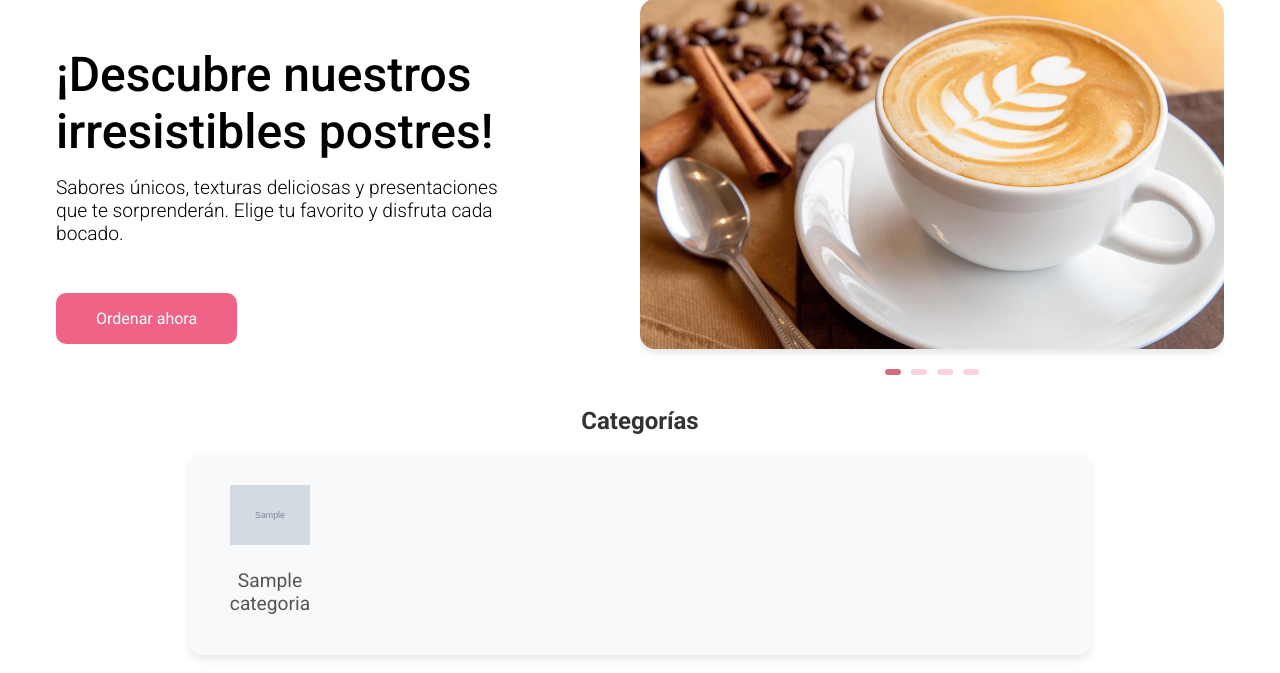
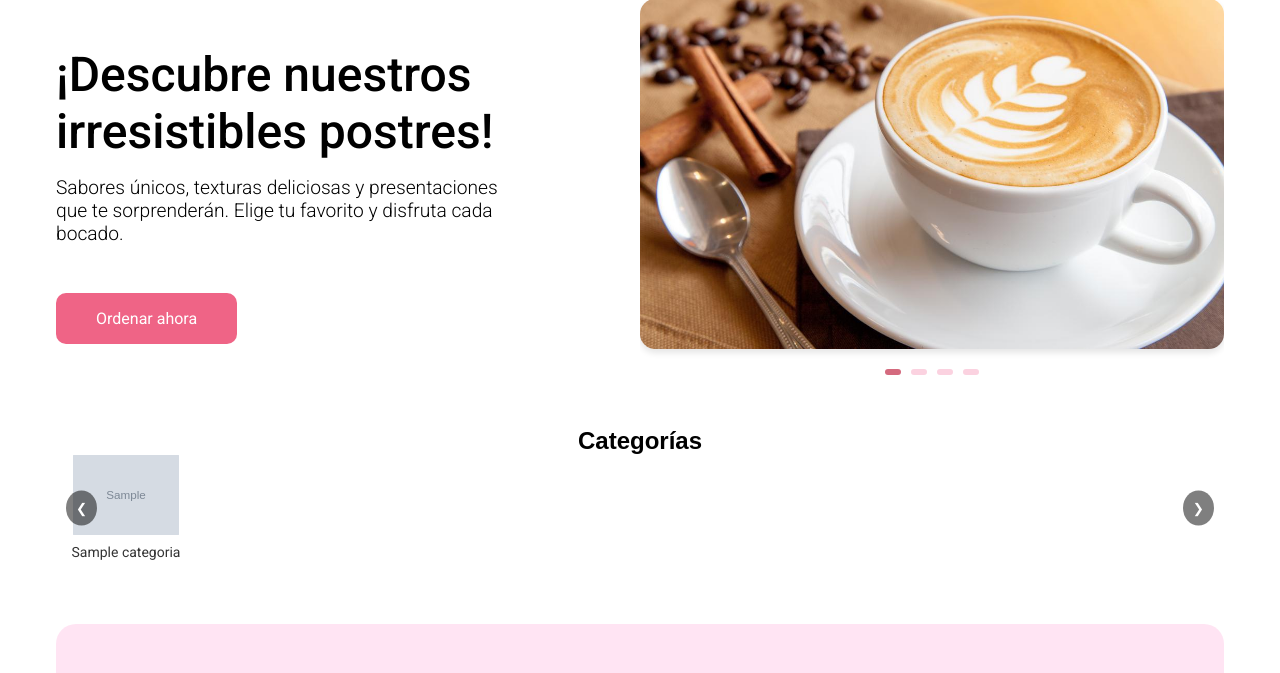
Before and after one commit to UlisesRdgz/chill-and-sweet, a Django app: template chill_and_sweet/main/templates/home.html in a window 1280 px wide. Shown: the part 163-836 px from the top of the page. Run offline with Django 5.2, Linux system fonts and the light colour scheme; the template is opened without the code that fills it: values that come from a table or form of the project are taken from there, others are empty; tables that the repository leaves empty hold one stand-in row (values such as "Sample post"); grey boxes marked "Sample" are stand-in pictures; parts of the project's set-up code (start-up, migrations or seed data) failed here and were passed over.

Commit message:
navegacion categorias home

```diff
--- a/chill_and_sweet/main/templates/home.html
+++ b/chill_and_sweet/main/templates/home.html
@@ -101,22 +101,52 @@
       </div>
   </div>
 
-  <h2 class="title">Categorías</h2>
-  <div class="container">
-      <div class="slider-container">
-          <!-- Slider -->
-          <div id="slider" class="slider">
+  <!-- Slider de Categorías -->
+<div style="margin-top: 20px;">
+  <h2 style="text-align: center; font-family: Arial, sans-serif;">Categorías</h2>
+  <div class="slider-container" style="position: relative; width: 100%; overflow: hidden;">
+    <!-- Botón de navegación izquierda -->
+    <button class="slider-btn left" style="position: absolute; top: 50%; transform: translateY(-50%); background: rgba(0, 0, 0, 0.5); color: white; border: none; padding: 10px; cursor: pointer; z-index: 1000; border-radius: 50%; left: 10px;" onclick="moveSlider(-1)">&#10094;</button>
+
+    <!-- Contenedor del Slider -->
+    <div id="slider" style="display: flex; transition: transform 0.3s ease-in-out;">
       {% for category in categorias %}
-                  <div class="category">
+        <div class="menu-categor" style="flex: 0 0 auto; width: 120px; text-align: center; margin: 0 10px;">
           <a href="{% url 'personalize' categoria_id=category.id %}">
-                          <img class="category-img" src="{{ category.imagen.url }}" alt="Imagen de {{ category.nombre }}">
-                          <p class="category-title">{{ category.nombre }}</p>
+            <img class="category-img" style="width: 100%; border-radius: 8px;" src="{{ category.imagen.url }}" alt="Imagen de {{ category.nombre }}">
+            <p class="category-title" style="margin-top: 5px; font-size: 14px; color: #333;">{{ category.nombre }}</p>
           </a>
         </div>
       {% endfor %}
     </div>
+
+    <!-- Botón de navegación derecha -->
+    <button class="slider-btn right" style="position: absolute; top: 50%; transform: translateY(-50%); background: rgba(0, 0, 0, 0.5); color: white; border: none; padding: 10px; cursor: pointer; z-index: 1000; border-radius: 50%; right: 10px;" onclick="moveSlider(1)">&#10095;</button>
   </div>
 </div>
+
+<!-- Script de funcionalidad -->
+<script>
+  let sliderIndex = 0;
+
+  function moveSlider(direction) {
+    const slider = document.getElementById('slider');
+    const items = document.querySelectorAll('.menu-categor');
+    const itemWidth = items[0].offsetWidth + 20; // Tamaño del elemento más márgenes
+    const sliderWidth = slider.scrollWidth;
+    const visibleWidth = slider.offsetWidth;
+
+    sliderIndex += direction;
+
+    // Limitar el índice para que no pase del principio o final
+    const maxIndex = Math.ceil((sliderWidth - visibleWidth) / itemWidth);
+    if (sliderIndex < 0) sliderIndex = 0;
+    if (sliderIndex > maxIndex) sliderIndex = maxIndex;
+
+    slider.style.transform = `translateX(-${sliderIndex * itemWidth}px)`;
+  }
+</script>
+
 
 <!-- Points Section -->
 <div class="help-section">
```
Lines whose indentation alone changed are shown as unchanged.
